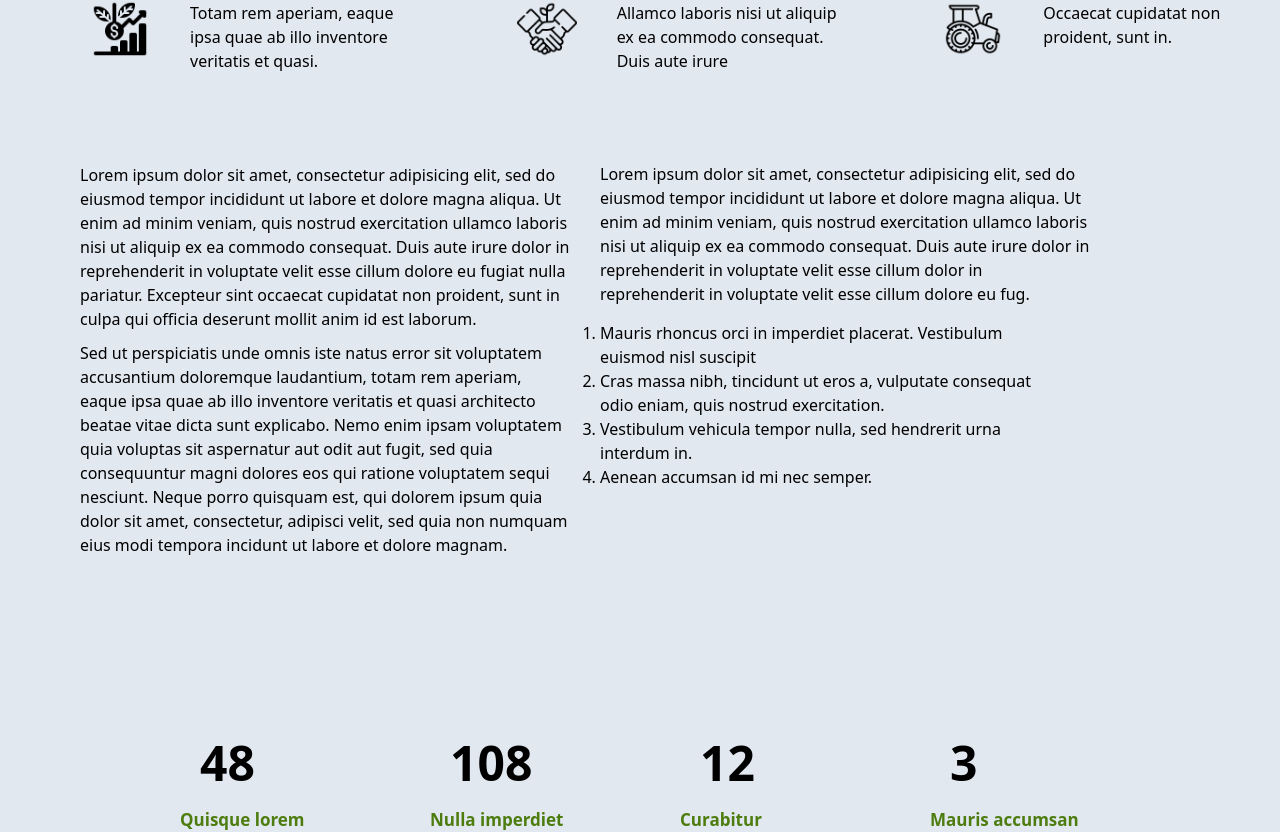
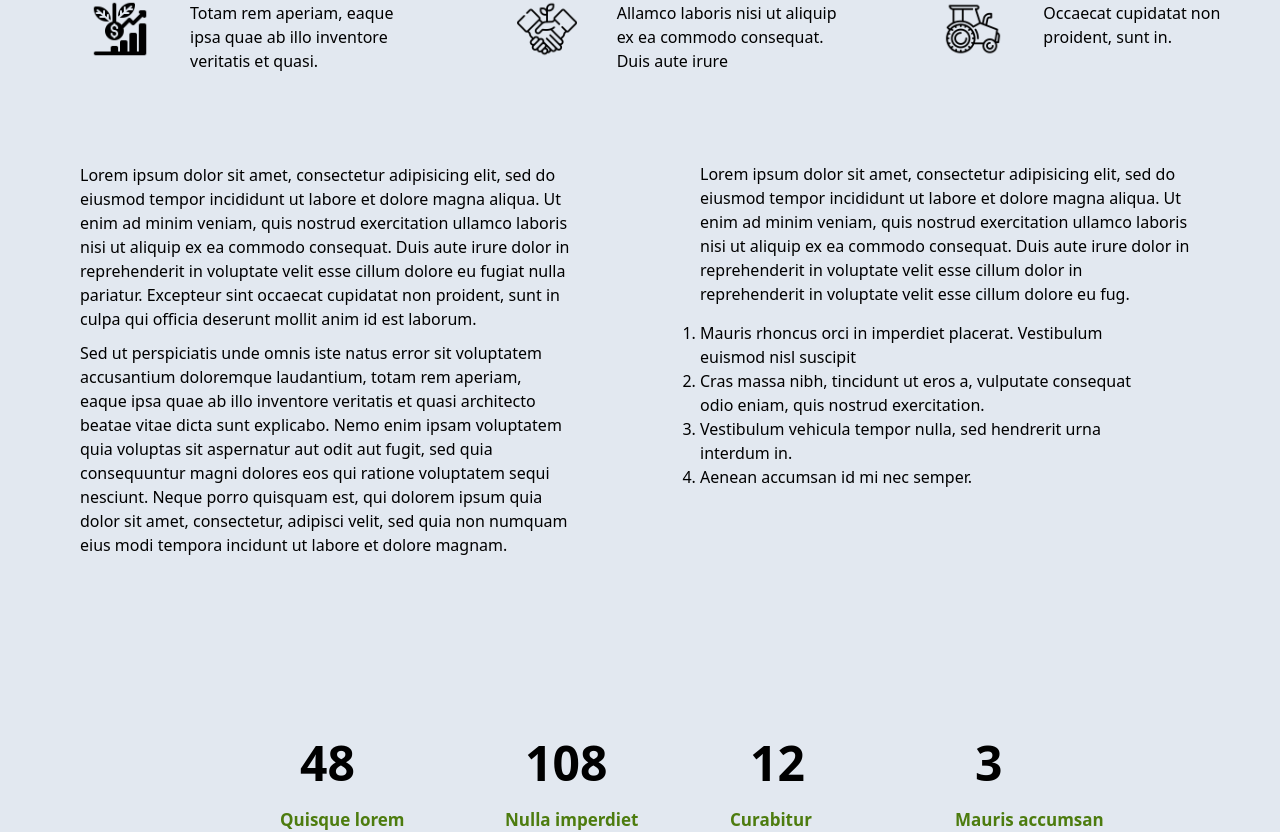
Before and after one commit to Springcore-Africa/Oracleous, a React (Vite) app: page /about-us-page in a window 1280 px wide. Shown: the part 1988-2820 px from the top of the page. Built offline with nearby package versions, Linux system fonts and the light colour scheme; a web font is replaced by a local one.

Commit message:
first commit

```diff
--- a/src/components/about-us/aboutUsHero.jsx
+++ b/src/components/about-us/aboutUsHero.jsx
@@ -64,8 +64,8 @@ function aboutUsHero() {
         <h1 className='ml-[80px] mt-[90px] '>Lorem ipsum dolor sit amet, consectetur adipisicing elit, sed do<br/> eiusmod tempor incididunt ut labore et dolore magna aliqua. Ut <br/>enim ad minim veniam, quis nostrud exercitation ullamco laboris<br/> nisi ut aliquip ex ea commodo consequat. Duis aute irure dolor in<br/> reprehenderit in voluptate velit esse cillum dolore eu fugiat nulla<br/> pariatur. Excepteur sint occaecat cupidatat non proident, sunt in<br/> culpa qui officia deserunt mollit anim id est laborum.</h1>
 
         <h1 className='ml-[80px] mt-[10px]'>Sed ut perspiciatis unde omnis iste natus error sit voluptatem<br/> accusantium doloremque laudantium, totam rem aperiam,<br/> eaque ipsa quae ab illo inventore veritatis et quasi architecto <br/>beatae vitae dicta sunt explicabo. Nemo enim ipsam voluptatem <br/>quia voluptas sit aspernatur aut odit aut fugit, sed quia <br/>consequuntur magni dolores eos qui ratione voluptatem sequi<br/> nesciunt. Neque porro quisquam est, qui dolorem ipsum quia<br/> dolor sit amet, consectetur, adipisci velit, sed quia non numquam <br/>eius modi tempora incidunt ut labore et dolore magnam.</h1>
-        <h1 className='ml-[600px] mt-[-395px]'>Lorem ipsum dolor sit amet, consectetur adipisicing elit, sed do<br/> eiusmod tempor incididunt ut labore et dolore magna aliqua. Ut<br/> enim ad minim veniam, quis nostrud exercitation ullamco laboris<br/> nisi ut aliquip ex ea commodo consequat. Duis aute irure dolor in<br/> reprehenderit in voluptate velit esse cillum dolor in<br/>reprehenderit in voluptate velit esse cillum dolore eu fug.</h1>
-        <div className=" ml-[600px] mt-[15px]">
+        <h1 className='ml-[700px] mt-[-395px]'>Lorem ipsum dolor sit amet, consectetur adipisicing elit, sed do<br/> eiusmod tempor incididunt ut labore et dolore magna aliqua. Ut<br/> enim ad minim veniam, quis nostrud exercitation ullamco laboris<br/> nisi ut aliquip ex ea commodo consequat. Duis aute irure dolor in<br/> reprehenderit in voluptate velit esse cillum dolor in<br/>reprehenderit in voluptate velit esse cillum dolore eu fug.</h1>
+        <div className=" ml-[700px] mt-[15px]">
           <ul class="list-decimal">
             <li>Mauris rhoncus orci in imperdiet placerat. Vestibulum<br/>euismod nisl suscipit</li>
             <li>Cras massa nibh, tincidunt ut eros a, vulputate consequat<br/> odio eniam, quis nostrud exercitation.</li>
```
